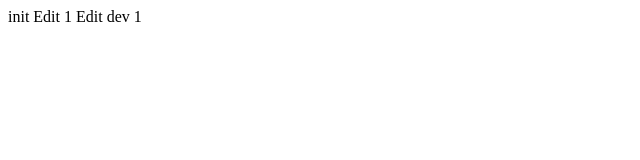
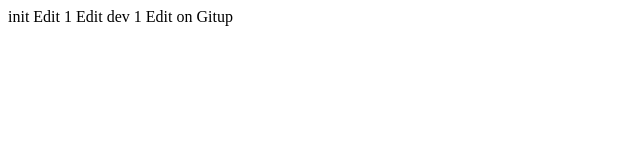
Before and after one commit to keerasak/pre, a plain HTML site: page index.html in a window 1280 px wide. Shown: the whole page, without its empty margins (0-640 px from the left). Drawn offline with Linux system fonts and the light colour scheme.

Commit message:
Update index.html

```diff
--- a/index.html
+++ b/index.html
@@ -9,5 +9,6 @@
     init
     Edit 1
     Edit dev 1
+    Edit on Gitup
 </body>
 </html>
```
